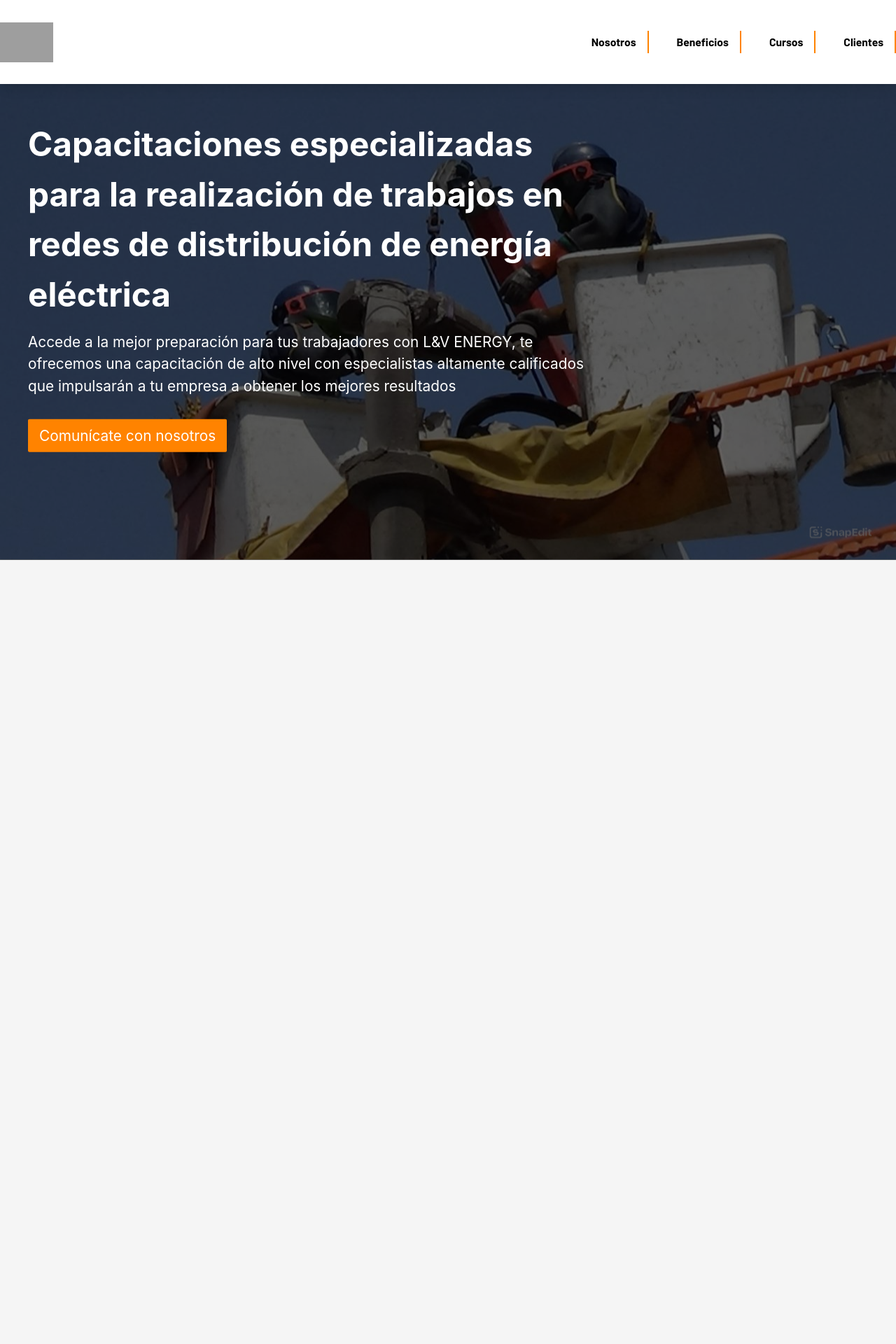
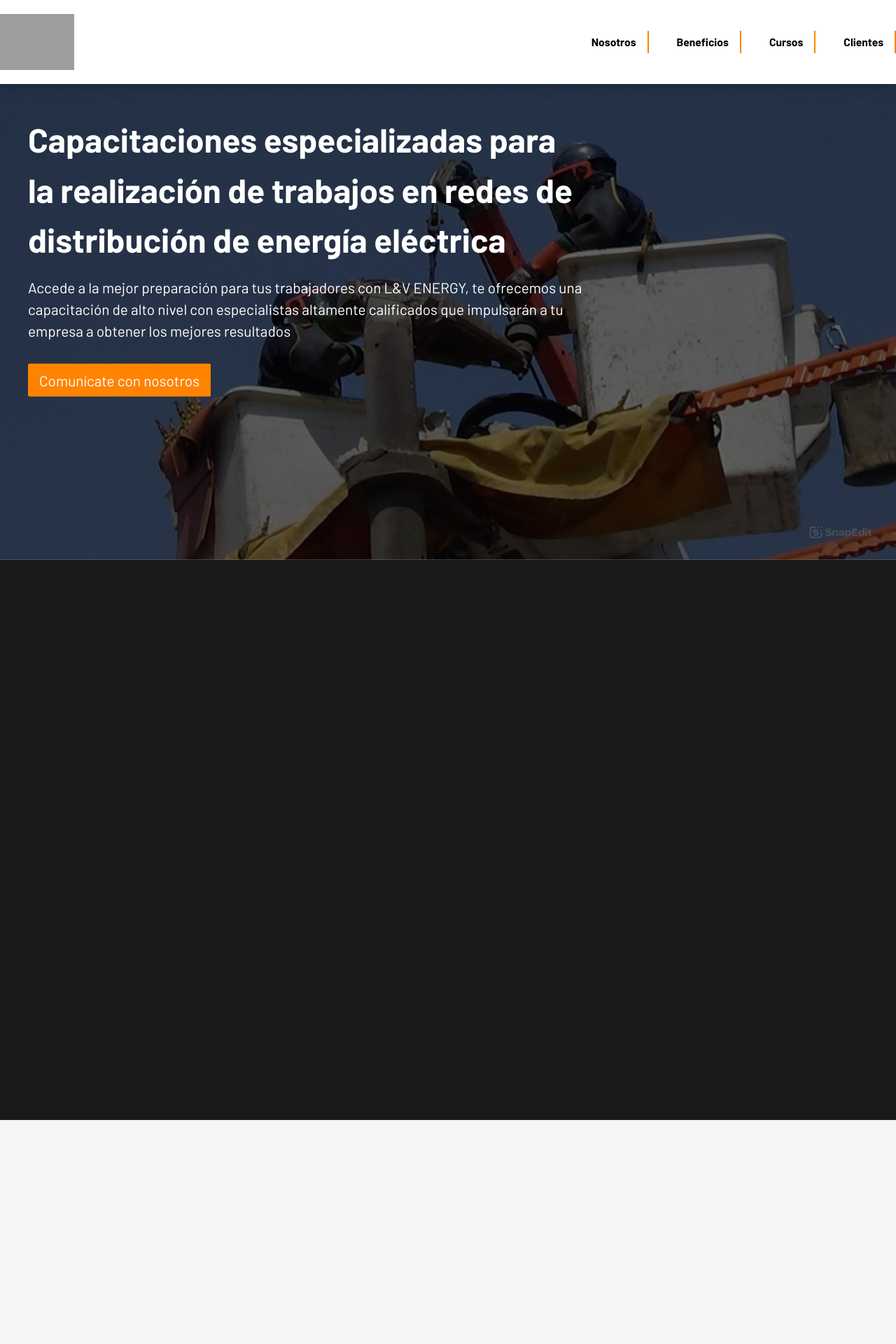
Before and after one commit to germanhyt/015_web_lv-energysac-prod-001, a PHP site: page /freelance/ in a window 1280 px wide. Shown: the top 1920 px of the page at 70% size. Run offline with PHP 8.4, Linux system fonts and the light colour scheme; some libraries are stand-ins or nearby versions; some web fonts are replaced; grey boxes are pictures that could not be loaded.

Commit message:
feat: Add new chanages of project

```diff
--- a/assets/css/home.css
+++ b/assets/css/home.css
@@ -107,7 +105,7 @@
   transition-property: all;
   transition-timing-function: cubic-bezier(0.4, 0, 0.2, 1);
   transition-duration: 300ms;
-  width: 76px;
+  width: 92px;
 }
 
 .header__icon{
@@ -928,6 +922,7 @@ html {
 }
 
 .home-hero__content .home-hero__title{
+  font-family: Barlow, sans-serif;
   font-size: clamp(1.125rem, 1.4vw + 0.9rem, 2.5rem);
   font-weight: 700;
   --tw-text-opacity: 1;
@@ -941,6 +936,7 @@ html {
 }
 
 .home-hero__content .home-hero__description{
+  font-family: Barlow, sans-serif;
   font-size: clamp(0.875rem, 0.1vw + 0.9rem, 1rem);
   --tw-text-opacity: 1;
   color: rgb(255 255 255 / var(--tw-text-opacity));
@@ -977,6 +973,7 @@ html {
   padding-bottom: 0.25rem;
   padding-left: 0.75rem;
   padding-right: 0.75rem;
+  font-family: Barlow, sans-serif;
   font-size: clamp(1rem, 0.5vw + 0.9rem, 1.5rem);
   --tw-text-opacity: 1;
   color: rgb(255 255 255 / var(--tw-text-opacity));
@@ -1005,11 +1002,14 @@ html {
 
 .home-section-about{
   display: flex;
+  max-height: 100vh;
   width: 100%;
   flex-direction: column-reverse;
-}
-
-@media (min-width: 1536px){
+  --tw-bg-opacity: 1;
+  background-color: rgb(26 26 26 / var(--tw-bg-opacity));
+}
+
+@media (min-width: 1600px){
   .home-section-about{
     width: 100%;
     margin-right: auto;
--- a/assets/js/components.js
+++ b/assets/js/components.js
@@ -172,9 +172,17 @@ form.addEventListener("submit", (e) => {
       title: "Datos ingresados no válidos",
       text: errors,
       confirmButtonText: "Cerrar",
+      confirmButtonColor: "#ff0808",
     });
   } else {
-    Swal.fire("¡Gracias, su pedido fue enviado correctamente!", "", "success");
+    Swal.fire({
+      icon: "success",
+      title: "Mensaje enviado",
+      text: "¡Gracias, En breve nos comunicaremos contigo",
+      confirmButtonText: "Cerrar",
+      confirmButtonColor: "#3085d6",
+    });
+
     // const text = `Hola 👋, quiero comprar:%0A*Modelo:* ${modelo_morral}%0A*Cantidad:* ${counter.count}%0A*Color:* ${color}%0A*Precio por Unidad:* S./${precioOriginal}%0A*Total a pagar:* S./${precio.textContent}%0A%0A*Mis datos son:*%0A*Nombres:* ${nombres}%0A*Correo:* ${correo}%0A`;
     const text = `"Hola 👋, soy *${representante}* de la empresa *${
       empresa ?? "-"
--- a/assets/js/header.js
+++ b/assets/js/header.js
@@ -34,34 +34,67 @@ itemsLinks.forEach((item) => {
   });
 });
 
-// Luego de scrollear hacia abajo, el header cambia de height y el logo
+/* Eventos para el header y btn de Whatsapp */
 const logo = document.querySelector(".header__logo img");
 const header = document.querySelector(".header__inner");
 const headerHeight = header.offsetHeight; // capturamos el height del header
-let lastScrollY = window.scrollY; // capturamos la posicion del scroll
 let btnWatch = document.querySelector(".social-networks");
 let footer = document.querySelector(".footer");
-window.addEventListener("scroll", () => {
+let lastScrollY = window.scrollY; // capturamos la posicion del scroll
+let lastInnerWidth = window.innerWidth;
+
+function onScrollNavbar() {
   // console.log("scrolling", window.scrollY, "lastScrollY", lastScrollY);
   if (
     window.scrollY > 96
     // && lastScrollY <= 96
   ) {
     header.style.height = "96px";
-    logo.style.width = "56px";
+    logo.style.width = "92px";
   } else if (window.scrollY <= 96 && lastScrollY > 96) {
     header.style.height = "120px";
-    logo.style.width = "76px";
+    logo.style.width = "106px";
   }
   lastScrollY = window.scrollY;
+}
 
-  // cuando el btn de whatsapp llegue al footer, se ocultara
-  if (
-    window.scrollY + window.innerHeight >= footer.offsetTop ||
-    window.outerWidth <= 1024
-  ) {
+function onResizeBtn() {
+  let innerwidth = window.innerWidth;
+  // console.log("resize1", innerwidth);
+  if (innerwidth <= 1024) {
     btnWatch.style.display = "none";
   } else {
     btnWatch.style.display = "flex";
   }
+
+  if (lastScrollY + window.innerHeight >= footer.offsetTop) {
+    btnWatch.style.display = "none";
+  }
+
+  lastInnerWidth = innerwidth;
+}
+
+function onScrollBtn() {
+  console.log("window.innerWidth", lastInnerWidth);
+  // console.log(" window.scrollY ", window.scrollY);
+  // console.log(" window.innerHeight ", window.innerHeight);
+  // console.log(" footer.offsetTop ", footer.offsetTop);
+  if (lastScrollY + window.innerHeight >= footer.offsetTop) {
+    btnWatch.style.display = "none";
+  } else {
+    btnWatch.style.display = "flex";
+  }
+
+  if (lastInnerWidth <= 1024) {
+    btnWatch.style.display = "none";
+  }
+}
+
+window.addEventListener("scroll", () => {
+  onScrollNavbar();
+  onScrollBtn();
 });
+
+window.addEventListener("resize", () => {
+  onResizeBtn();
+});
--- a/assets/scss/components/_components.scss
+++ b/assets/scss/components/_components.scss
@@ -12,7 +12,7 @@
 
     img {
       @apply transition-all duration-300;
-      @apply w-[76px];
+      @apply w-[92px];
     }
   }
 
@@ -124,7 +124,7 @@
 
 // Redes sociales
 .social-networks {
-  @apply animate-pulse z-40 w-20 h-20 fixed hover:animate-none hover:scale-[1.1] transition duration-500  md:bottom-32 lg:bottom-5  lg:right-20 ;
+  @apply animate-pulse z-40 w-20 h-20 fixed hover:animate-none hover:scale-[1.1] transition duration-500  md:bottom-32 lg:bottom-5  lg:right-20;
   @apply hidden lg:flex items-center justify-center rounded-full bg-[#24d367];
   // estylos para que desaparezca mas suave
   @apply transition-all duration-500;
@@ -167,7 +167,7 @@
 }
 
 .footer {
-  @apply relative bg-[#15375B] text-[#FFF];
+  @apply relative bg-primary-100 text-[#FFF];
 
   &__arrow {
     @apply absolute left-0 -top-4 right-0 hidden sm:flex w-full z-20;
--- a/assets/scss/pages/_home.scss
+++ b/assets/scss/pages/_home.scss
@@ -42,10 +42,10 @@ html {
     @apply w-full itm:w-4/6 flex flex-col gap-4;
   }
   &__content &__title {
-    @apply text-dynamic-200 sm:text-dynamic-100 text-white font-bold;
+    @apply text-dynamic-200 sm:text-dynamic-100 text-white font-bold font-barlow;
   }
   &__content &__description {
-    @apply text-dynamic-400 sm:text-dynamic-300 text-white;
+    @apply text-dynamic-400 sm:text-dynamic-300 text-white font-barlow;
   }
 
   &__button {
@@ -53,7 +53,7 @@ html {
 
     button {
       @apply bg-[#FF8300];
-      @apply text-dynamic-300 text-white hover:text-[#ff8300] py-1 sm:py-2 px-3 sm:px-4 rounded-sm;
+      @apply text-dynamic-300 text-white hover:text-[#ff8300] py-1 sm:py-2 px-3 sm:px-4 rounded-sm font-barlow;
     }
 
     // efector hover al button para cambiar de color tipo fading
@@ -72,24 +72,24 @@ html {
 }
 
 .home-section-about {
-  @apply w-full 2xl:container flex flex-col-reverse sm:flex-row;
+  @apply w-full 2xl:container  max-h-[100vh]  flex flex-col-reverse sm:flex-row bg-primary-100;
 
   &__figure {
-    @apply sm:w-1/2;
+    @apply sm:w-1/2 bg-cover overflow-hidden;
 
     img {
-      @apply w-full h-full bg-cover overflow-hidden;
+      @apply w-full sm:h-screen;
     }
   }
 
   &__content {
-    @apply sm:w-1/2 flex flex-col justify-center items-center sm:items-start py-5 sm:py-0 px-5 sm:px-12;
+    @apply sm:w-1/2 flex flex-col justify-center items-start py-5 sm:py-0 px-5 sm:px-12;
 
     h3 {
-      @apply text-[#15375B] text-dynamic-200 font-bold;
+      @apply text-primary-300 text-dynamic-200 font-bold font-barlow;
     }
     p {
-      @apply text-black text-dynamic-300 font-semibold;
+      @apply text-primary-300 text-dynamic-300 font-semibold font-barlow pr-12;
     }
   }
 }
@@ -113,13 +113,13 @@ html {
     @apply sm:w-1/2 flex flex-col justify-center items-center gap-6 sm:items-start py-5 sm:py-0;
 
     h3 {
-      @apply text-[#15375B] text-dynamic-200 font-bold text-center sm:text-start;
+      @apply text-primary-100 text-dynamic-200 font-bold text-center sm:text-start font-barlow;
     }
     p {
-      @apply text-black text-dynamic-300 font-semibold text-center sm:text-start;
+      @apply text-primary-100 text-dynamic-300 font-semibold text-center sm:text-start font-barlow;
     }
     span {
-      @apply text-dynamic-300 font-semibold text-center sm:text-start;
+      @apply text-dynamic-300 font-semibold text-center sm:text-start font-barlow;
     }
   }
 }
@@ -128,10 +128,10 @@ html {
   @apply w-full mt-10 sm:my-20;
 
   &__contain {
-    @apply container flex flex-col justify-center items-center gap-3 sm:gap-6;
+    @apply container flex flex-col justify-center items-start gap-3 sm:gap-6;
 
     h3 {
-      @apply text-[#15375B] text-dynamic-200 font-bold text-center;
+      @apply text-primary-100 text-dynamic-200 font-bold text-center font-barlow;
     }
   }
 
@@ -144,10 +144,10 @@ html {
   }
 
   &__grid &__item &__title {
-    @apply text-black text-dynamic-200 font-bold;
+    @apply text-primary-100 text-dynamic-200 font-bold font-barlow;
   }
   &__grid &__item &__description {
-    @apply text-black text-dynamic-300 text-center;
+    @apply text-primary-100 text-dynamic-300 text-center font-barlow;
   }
 }
 
@@ -155,7 +155,7 @@ html {
   @apply w-full 2xl:container;
 
   &__title {
-    @apply text-dynamic-200 text-[#15375B] font-bold text-center px-5 sm:px-20 py-5 sm:py-10;
+    @apply sm:max-w-[75vw] mx-auto text-dynamic-200 text-primary-100 font-bold text-center py-5 sm:py-10 font-barlow;
   }
 
   &__container {
@@ -206,7 +206,8 @@ html {
   }
 
   &__card-icon {
-    @apply sm:hidden w-full px-5 flex justify-between items-center cursor-pointer gap-4 transition-all duration-300;
+    @apply w-full sm:hidden px-5 flex justify-between items-center;
+    @apply cursor-pointer gap-4 transition-all duration-300;
 
     span {
       @apply text-dynamic-300 font-bold;
@@ -218,7 +219,7 @@ html {
   }
 
   &__card-h2 {
-    @apply hidden sm:flex;
+    @apply hidden sm:flex font-barlow;
     font-weight: bold;
     position: relative;
     width: max-content;
@@ -226,7 +227,8 @@ html {
   }
 
   &__card-p {
-    @apply text-dynamic-400 sm:text-dynamic-300 py-2 transition-all relative duration-300 overflow-hidden max-h-0 sm:max-h-full;
+    @apply text-dynamic-400 font-barlow;
+    @apply sm:text-dynamic-300 py-2 transition-all relative duration-300 overflow-hidden max-h-0 sm:max-h-full;
     color: rgba(255, 255, 255, 0.8);
   }
 
@@ -305,26 +307,26 @@ html {
   @apply w-full mt-10 sm:mt-20;
 
   &__contain {
-    @apply container flex flex-col justify-center items-center gap-3 sm:gap-6;
+    @apply container flex flex-col justify-center items-start gap-3 sm:gap-6;
 
     h3 {
-      @apply text-[#15375B] text-dynamic-200 font-bold text-center;
+      @apply text-primary-100 text-dynamic-200 font-bold text-start font-barlow;
     }
   }
 
   &__grid {
-    @apply relative grid grid-cols-1 sm:grid-cols-2 gap-6;
+    @apply relative grid grid-cols-1 sm:grid-cols-2 md:grid-cols-3 itm:grid-cols-4 gap-6;
   }
 
   &__grid &__item {
-    @apply flex flex-col items-center gap-6 px-10 sm:px-12 py-8 sm:py-10 max-w-[500px] shadow-xl rounded-sm;
+    @apply flex flex-col items-center gap-6 px-10 sm:px-12 py-8 sm:py-10 max-w-[400px] shadow-xl rounded-sm;
   }
 
   &__grid &__item &__img {
     @apply w-full mx-auto rounded-sm max-w-[250px];
   }
   &__grid &__item &__description {
-    @apply text-black text-dynamic-300 text-center;
+    @apply text-primary-100 text-dynamic-400 text-center font-barlow;
   }
 }
 
@@ -332,7 +334,7 @@ html {
   @apply mt-10 sm:mt-20;
 
   &__title {
-    @apply text-[#15375B] text-dynamic-200 font-bold text-center pb-5 sm:pb-10;
+    @apply text-primary-100 text-dynamic-200 font-bold text-center pb-5 sm:pb-10 font-barlow;
   }
 
   &__inner {
@@ -341,7 +343,7 @@ html {
 
   &__inner-tabs {
     // @apply relative py-5 sm:py-10 w-full bg-[#15375B] text-[#FFF] animate-none;
-    @apply relative py-5 sm:py-10 w-full;
+    @apply relative py-5 sm:py-10  w-full;
   }
 
   &__inner-tabs &__figure {
@@ -362,25 +364,27 @@ html {
   }
 
   &__tab-wrapper {
-    @apply mx-auto flex justify-center;
+    @apply flex justify-center;
   }
 
   &__tabs {
-    @apply relative container hidden sm:flex sm:justify-center sm:gap-4 sm:flex-wrap z-20;
+    @apply relative container hidden sm:flex sm:justify-center sm:gap-4 sm:flex-wrap  z-20;
   }
 }
 
 .swiper {
+  @apply z-20;
+
   &--filter {
     .swiper-button-prev::after,
     .swiper-button-next::after {
-      @apply font-bold  text-sm bg-[#ff8300] w-8 h-8  text-white flex justify-center items-center  rounded-full;
+      @apply font-bold  text-sm bg-[#ff8300] w-8 h-8 text-white flex justify-center items-center  rounded-full;
     }
   }
 }
 
 .btn {
-  @apply transition duration-500;
+  @apply z-30  sm:transition-all duration-150 ease-in-out;
 
   &--filter {
     @apply py-2 px-6 sm:px-2 bg-transparent text-dynamic-300 text-[#FFF];
@@ -395,21 +399,18 @@ html {
 .card-product {
   @apply relative z-20;
   @apply bg-white;
-  @apply max-w-[380px];
+  @apply max-w-[380px] min-h-[350px] sm:min-h-[550px];
   @apply shadow-[10px_10px_50px_rgba(175,175,175,0.25)] rounded-sm;
 
   &__grid {
     @apply grid justify-center gap-8 container lg:grid lg:grid-cols-3 xl:grid-cols-4 pt-8;
   }
-
   &__title-container {
     @apply flex flex-col items-center justify-center gap-2 h-28 border-b-4 border-[#ff8300] px-5 sm:px-10;
   }
-
   &__title {
-    @apply font-bold lg:font-bold text-[#15375B] text-dynamic-400 text-center;
+    @apply font-bold lg:font-bold text-primary-100 text-dynamic-400 text-center font-barlow;
   }
-
   &__content {
     @apply flex flex-col justify-center gap-6 py-5 sm:py-8 px-5 sm:px-10;
   }
@@ -417,17 +418,17 @@ html {
     @apply flex flex-col items-start justify-center gap-2;
 
     h4 {
-      @apply text-[#15375B] text-dynamic-300 font-bold;
+      @apply text-primary-100 text-dynamic-300 font-bold font-barlow;
     }
     p {
-      @apply text-black text-dynamic-400 font-semibold;
+      @apply text-primary-100 text-dynamic-400 font-semibold font-barlow;
     }
   }
   &__content-about {
     @apply flex flex-col items-start justify-center gap-2;
 
     h4 {
-      @apply text-[#15375B] text-dynamic-300 font-bold;
+      @apply text-primary-100 text-dynamic-300 font-bold font-barlow;
     }
 
     //dar estilos a ul con puntos en los li
@@ -435,7 +436,7 @@ html {
       @apply list-disc list-inside;
 
       li {
-        @apply text-black text-dynamic-400 font-semibold;
+        @apply text-primary-100 text-dynamic-400 font-semibold;
       }
     }
   }
@@ -538,7 +539,7 @@ html {
     @apply grid grid-rows-1 justify-items-center text-center px-5 sm:px-20 itm:px-40;
 
     h3 {
-      @apply text-dynamic-200 text-[#15375B] font-bold;
+      @apply text-dynamic-200 text-primary-100 font-bold font-barlow;
     }
   }
 
@@ -559,7 +560,7 @@ html {
     @apply grid grid-rows-1 justify-items-center text-center px-5 sm:px-20 itm:px-40;
 
     h3 {
-      @apply text-dynamic-200 text-[#15375B] font-bold;
+      @apply text-dynamic-200 text-primary-100 font-bold font-barlow;
     }
   }
 
@@ -573,13 +574,13 @@ html {
 }
 
 .home-section-banner {
-  @apply relative w-full mt-20 h-[50vh] sm:h-[65vh] overflow-hidden;
+  @apply relative w-full mt-20 h-[50vh] sm:h-[72vh] overflow-hidden;
 
   &__figure {
-    @apply relative bg-cover bg-center object-cover h-screen overflow-hidden my-auto transform -translate-y-44;
+    @apply relative bg-cover bg-center h-screen overflow-hidden transform -translate-y-32;
   }
   &__figure img {
-    @apply absolute top-0 left-0 w-full sm:w-screen h-full bg-cover overflow-hidden;
+    @apply absolute top-0 left-0 w-full sm:w-screen h-full bg-cover;
   }
   &__figure::before {
     content: "";
@@ -604,7 +605,7 @@ html {
   }
 
   &__title {
-    @apply w-3/4 sm:w-1/2 text-dynamic-200 text-[#FFF]  font-bold text-start;
+    @apply w-3/4 sm:w-1/2 text-dynamic-200 text-[#FFF]  font-bold text-start font-barlow;
   }
 
   &__content &__btn {
--- a/components/footer.php
+++ b/components/footer.php
@@ -42,8 +42,8 @@
             </div>
             <div class="footer__form">
                 <div class="footer__form-title-container">
-                    <h4 class="footer__form-title">Escríbenos</h4>
-                    <p class="footer__form-description">Si gustas también puedes mandarnos un correo y solicitar la información que necesites.</p>
+                    <h4 class="footer__form-title">Contáctanos</h4>
+                    <p class="footer__form-description">Solicita más información sobre nuestros cursos y con gusto te atenderemos.</p>
                 </div>
                 <form id="form-footer" class="footer__form-content">
                     <div class="footer__form-content-group">
```
Also changed, not shown: other parts of assets/css/home.css (+145 -115 lines), assets/scss/home.css (+50 -45 lines), tailwind.config.js (+5 -5 lines), 1 other file.
